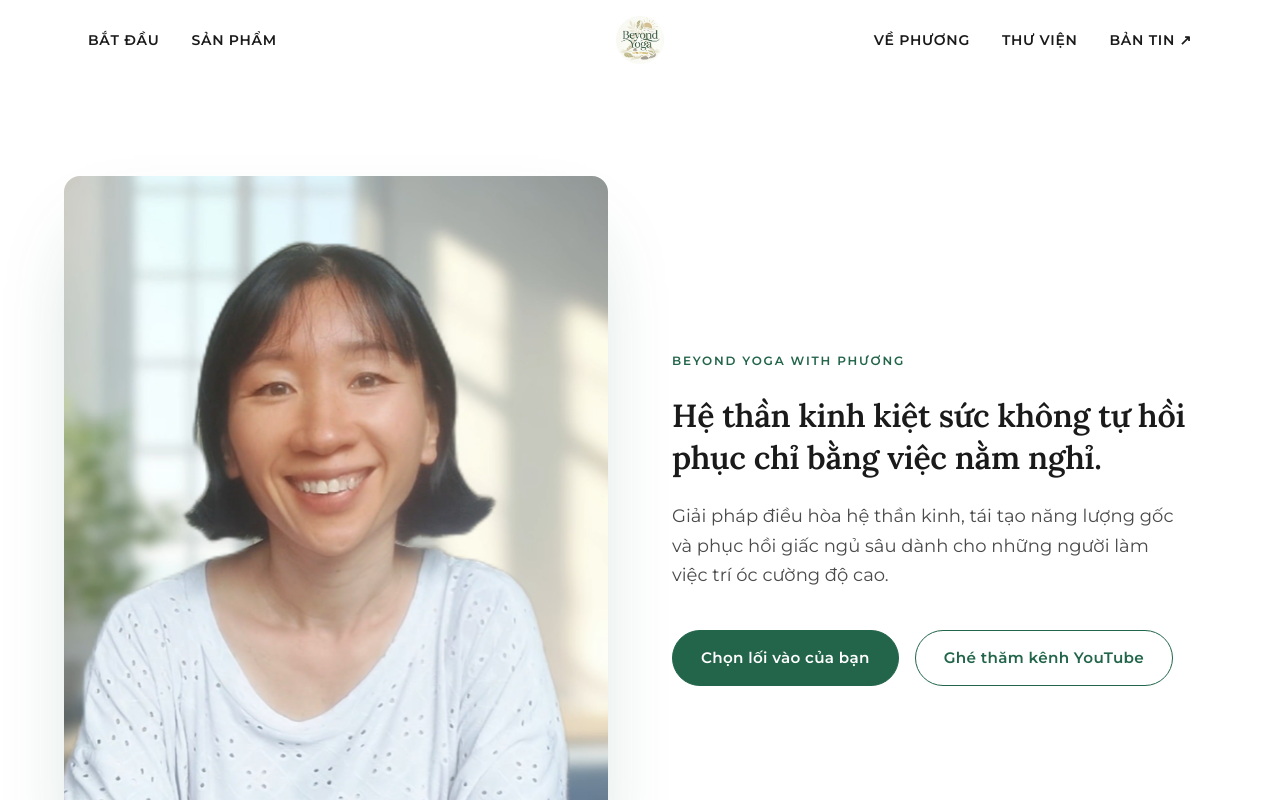
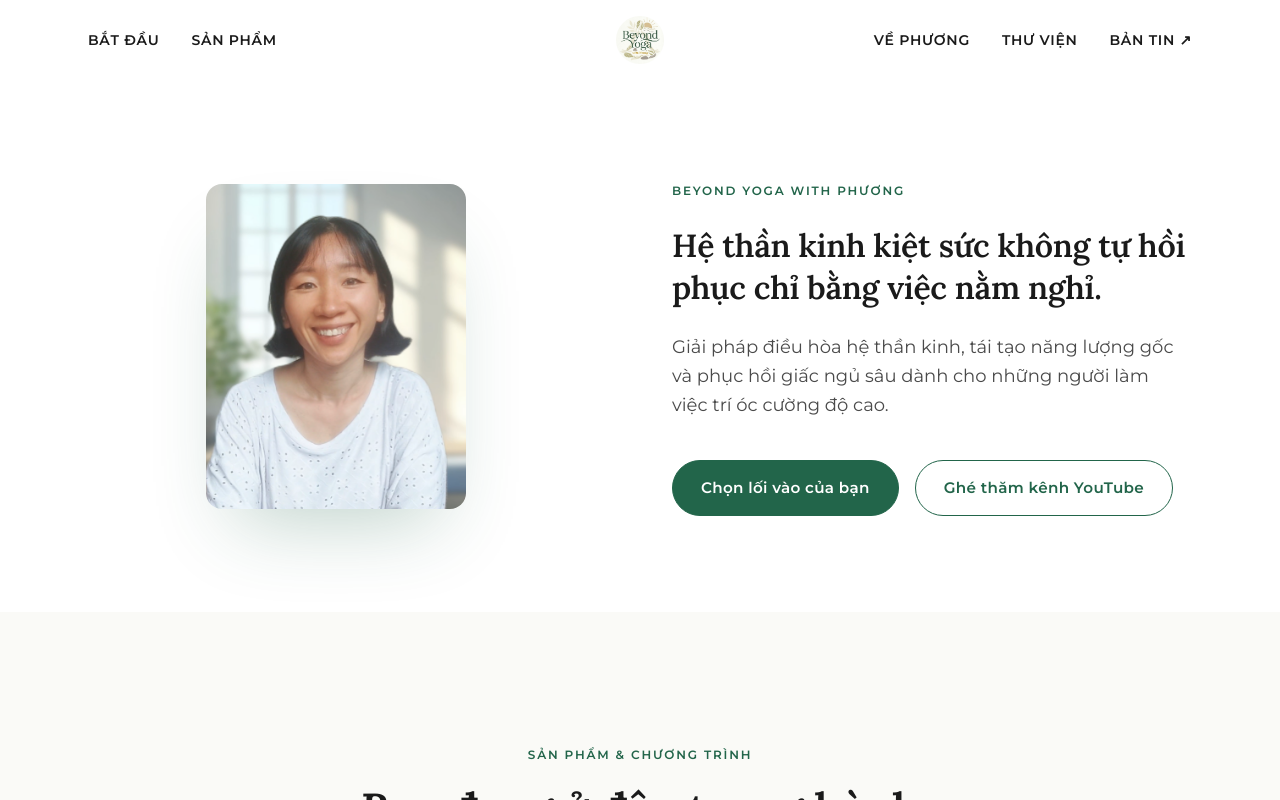
Before and after one commit to beyondyogawithphuong/beyondyogawithphuong, a Next.js app: page / in a window 1280 px wide. Shown: the top 800 px of the page. Built offline with nearby package versions, Linux system fonts and the light colour scheme.

Commit message:
Hero: shrink portrait to half size

```diff
--- a/components/sections/HeroNew.tsx
+++ b/components/sections/HeroNew.tsx
@@ -6,7 +6,7 @@ export default function HeroNew() {
 
           {/* Portrait: left on desktop, below on mobile */}
           <div className="order-2 md:order-1">
-            <div className="rounded-2xl overflow-hidden aspect-[4/5] shadow-[0_40px_80px_-30px_rgba(34,101,74,0.3)] max-w-sm mx-auto md:max-w-none">
+            <div className="rounded-2xl overflow-hidden aspect-[4/5] shadow-[0_40px_80px_-30px_rgba(34,101,74,0.3)] max-w-[180px] mx-auto md:max-w-[260px]">
               <img
                 src="/phuong.png"
                 alt="Phuong, Beyond Yoga"
```
